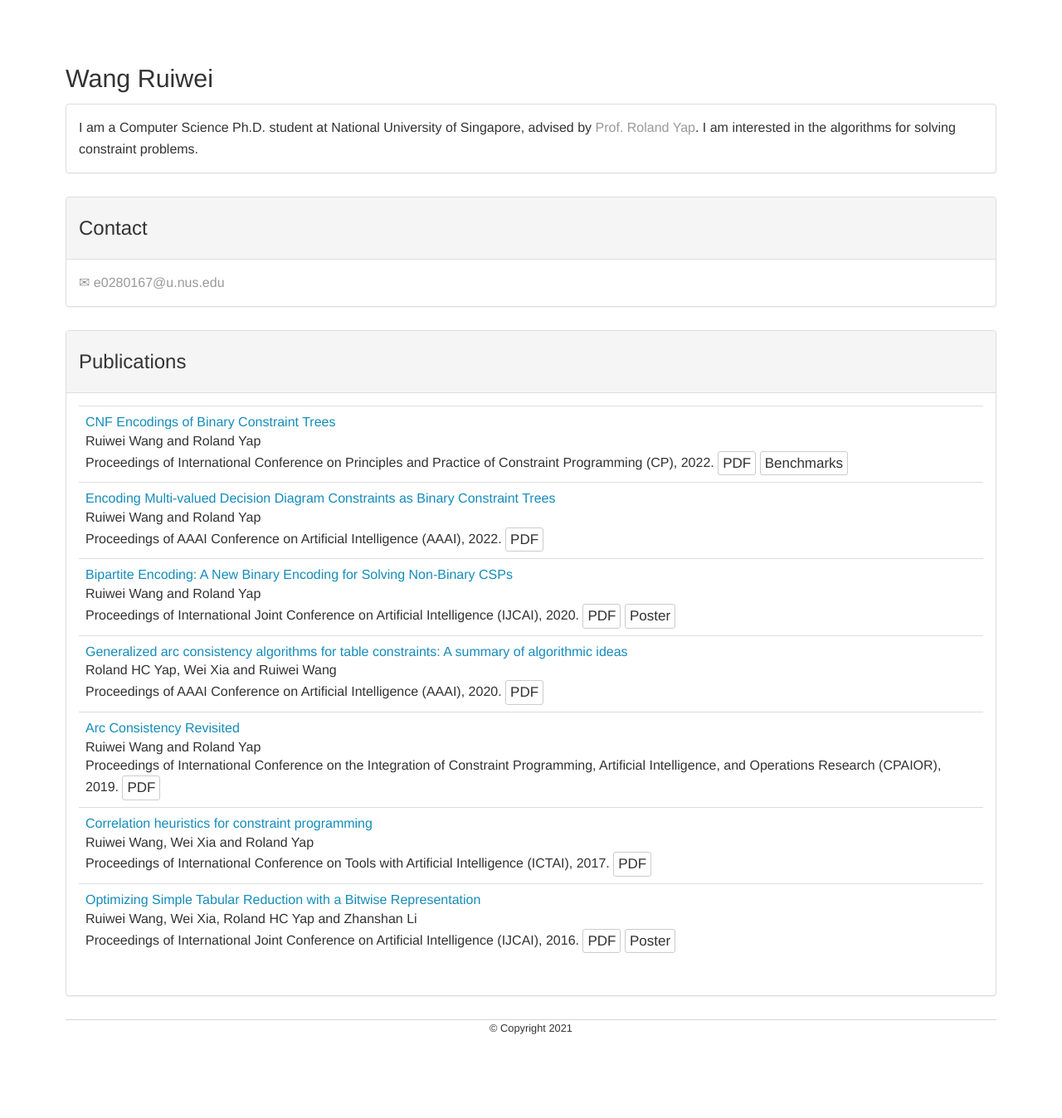
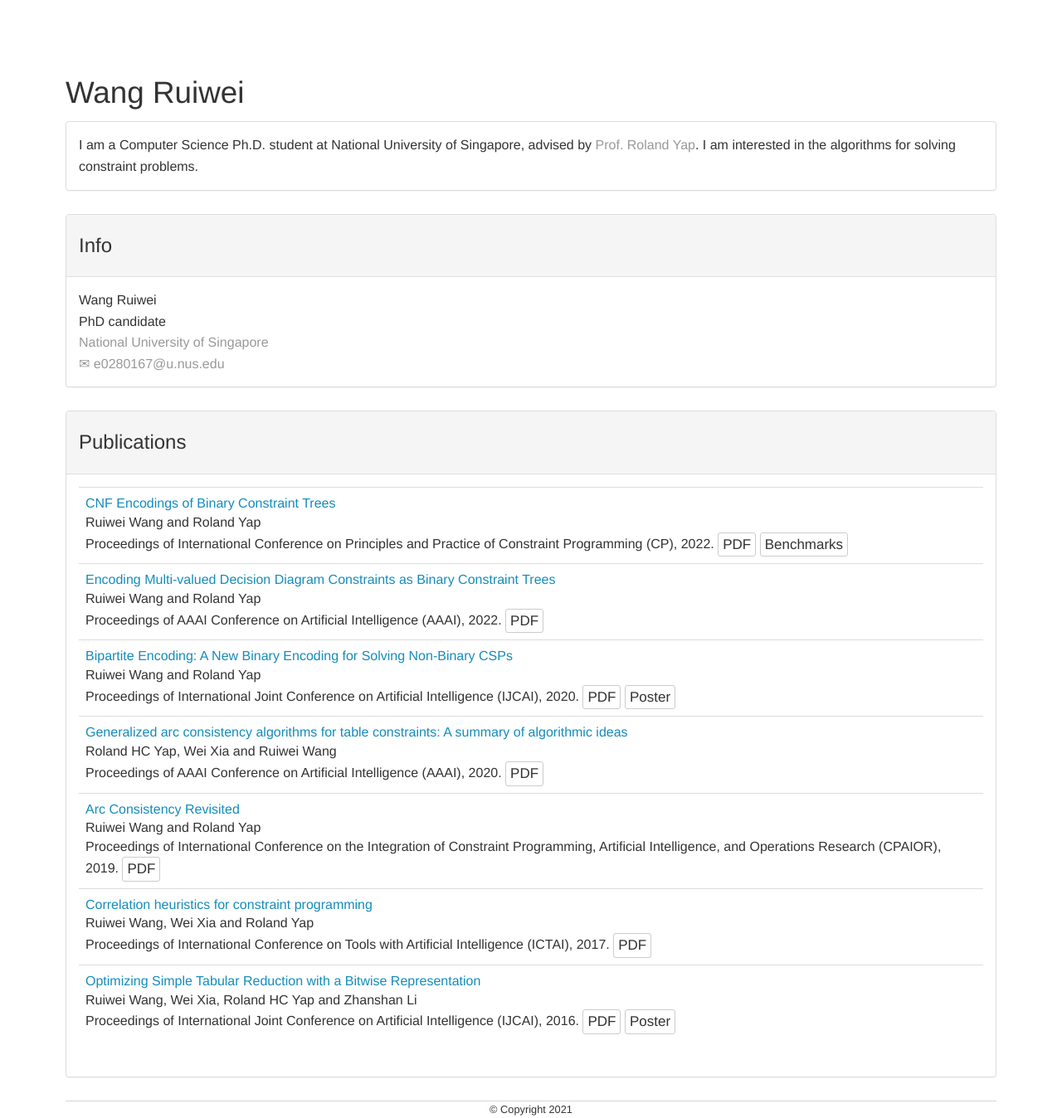
Before and after one commit to WangRuiwei/WangRuiwei.github.io, a Jekyll site: the page built from index.html, in a window 1280 px wide. Shown: the whole page at 83% size. Built offline with Jekyll 4.4.1, drawn with Linux system fonts in a browser that asks for light colours; before the commit the page ends 1251 px from its top, so only the background shows below that.

Commit message:
Update index.html

```diff
--- a/index.html
+++ b/index.html
@@ -4,7 +4,8 @@ title: Wang Ruiwei
 ---
 
 <div class="blurb">
-<h4>Wang Ruiwei</h4>
+
+<h3>Wang Ruiwei</h3>
 
 <div class="panel panel-default">
 <div class="panel-body">
@@ -17,9 +18,12 @@ I am interested in the algorithms for solving constraint problems.
 
 <div class="panel panel-default">
 <div class="panel-heading">
-<h5> Contact</h5>
+<h5> Info </h5>
 </div>
 <div class="panel-body">
+Wang Ruiwei<br>
+PhD candidate <br>
+<a href="http://nus.edu.sg">National University of Singapore</a><br>
 <a href="mailto:e0280167@u.nus.edu"><span class="s2"> <span>&#9993;</span> e0280167@u.nus.edu</span></a>
 </div>
 </div>
```
